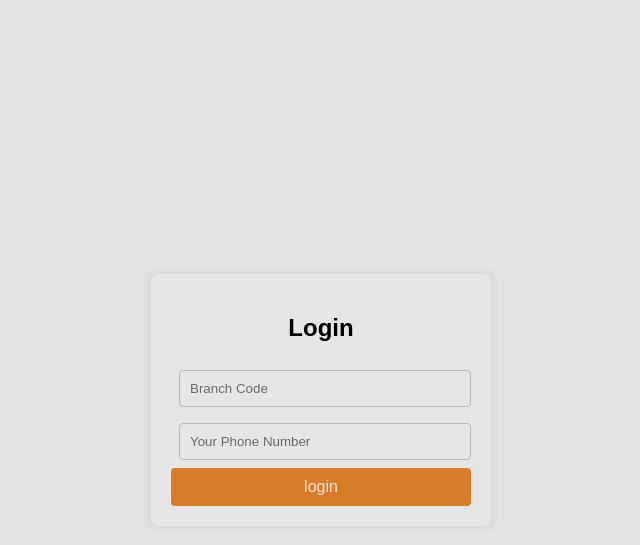
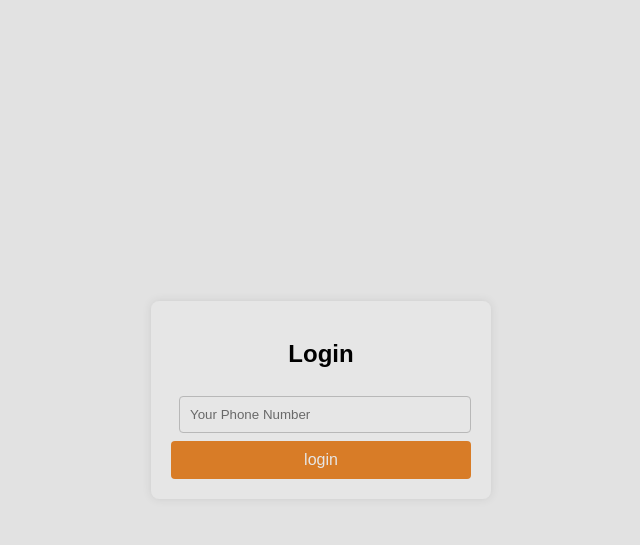
Before and after one commit to shubhamrautcse/bajaj, a Flask app: page / in a window 1280 px wide. Shown: the top 545 px of the page, without its empty margins (319-959 px from the left). Run offline with Flask 2, Linux system fonts and the light colour scheme; data that the repository does not hold is empty; some libraries are stand-ins or nearby versions.

Commit message:
Update login.html

```diff
--- a/templates/login.html
+++ b/templates/login.html
@@ -105,7 +105,7 @@
         <h2>Login</h2>
 
         <form action="{{ url_for('login') }}" method="post">
-            <input type="text" name="bid" placeholder="Branch Code" required>
+
 
             <input type="number" name="id" placeholder="Your Phone Number" required>
 
```
